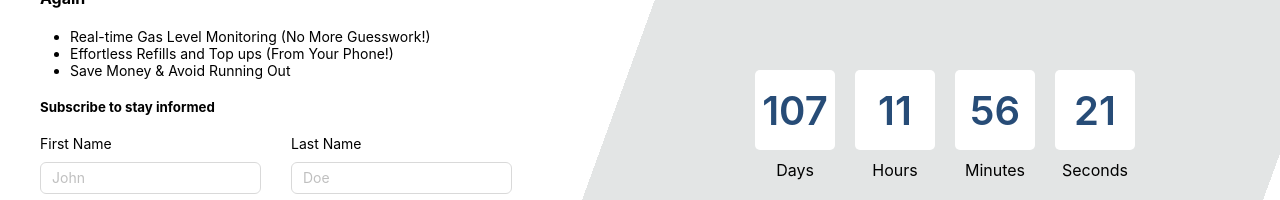
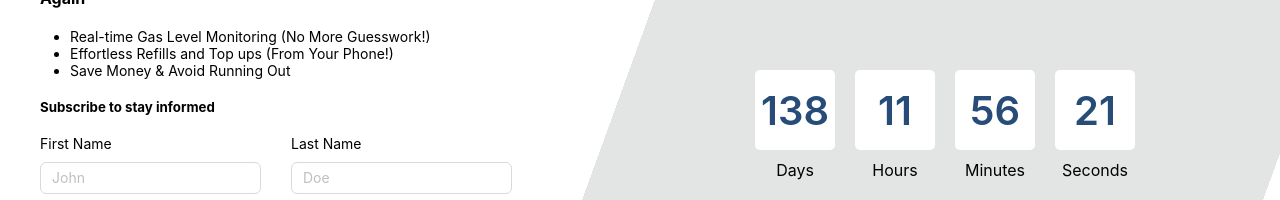
Before and after one commit to EmmanuelAttah1/cylinde_landing, a React (Create React App) app: page / in a window 1280 px wide. Shown: the part 303-503 px from the top of the page. Built offline with nearby package versions, Linux system fonts and the light colour scheme.

Commit message:
updated countdown to september 20th

```diff
--- a/src/components/countDown.js
+++ b/src/components/countDown.js
@@ -3,7 +3,7 @@ import { useState, useEffect } from "react"
 const MyTimer=props=>{
 
     const caculateTimeLeft=()=>{
-        const difference = new Date("2024-08-20") - new Date()
+        const difference = new Date("2024-09-20") - new Date()
 
         let timeLeft = {}
 
```
